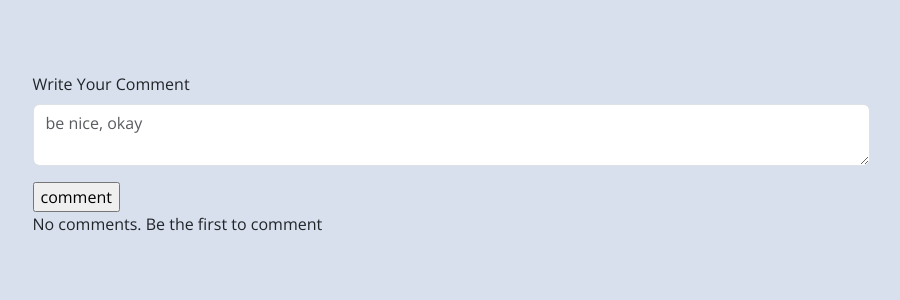
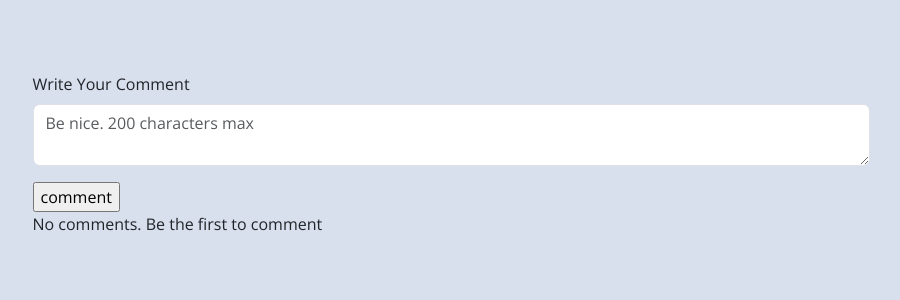
Before and after one commit to Edu58/Flask-Pitches-Webapp, a Flask app: page /comment/1 in a window 1280 px wide. Shown: the part 63-363 px from the top of the page, without its empty margins (189-1089 px from the left). Run offline with Flask 2, Linux system fonts and the light colour scheme; the visitor is signed in with stand-in values (Sample User, id 1); data comes from the database, SQL or seed files in the repository; data that the repository does not hold is empty; some libraries are stand-ins or nearby versions.

Commit message:
style: changes comment form placeholder

```diff
--- a/app/templates/comment.html
+++ b/app/templates/comment.html
@@ -15,7 +15,7 @@
 
         <form method="POST">
             {{ form.csrf_token() }}
-            {{ render_field(form.comment, placeholder='be nice, okay') }}
+            {{ render_field(form.comment, placeholder='Be nice. 200 characters max') }}
             {{ render_field(form.submit, button_size='sm', class="btn-success") }}
         </form>
 
```
